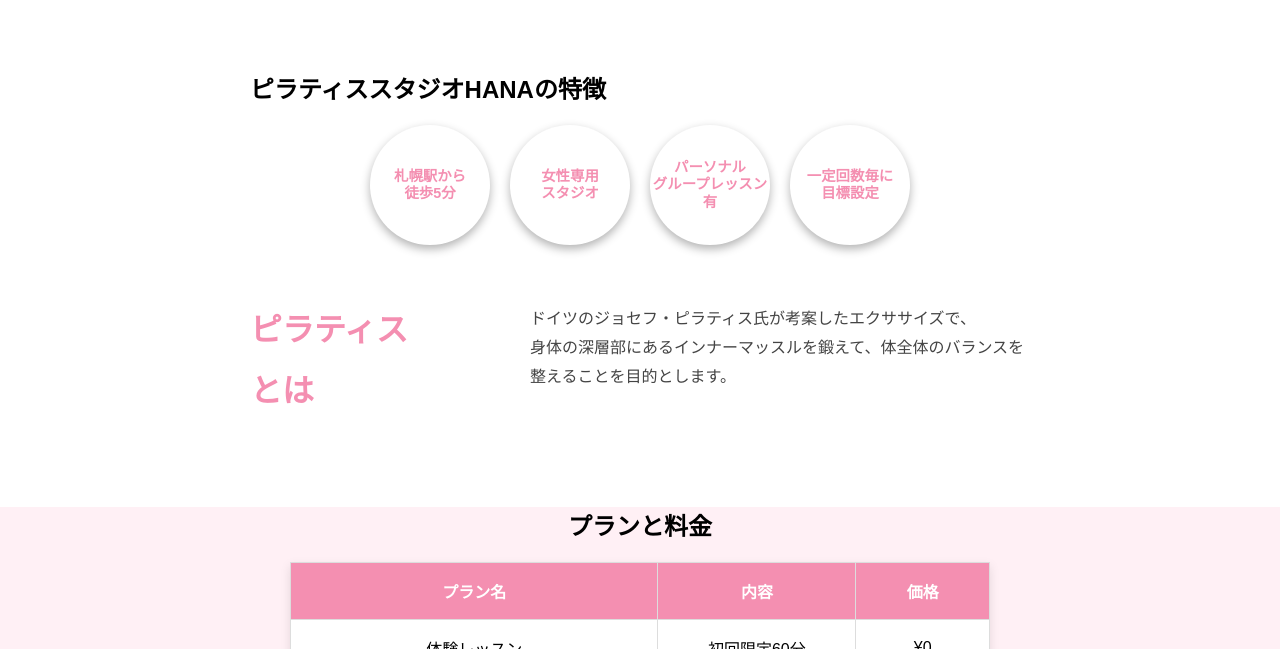
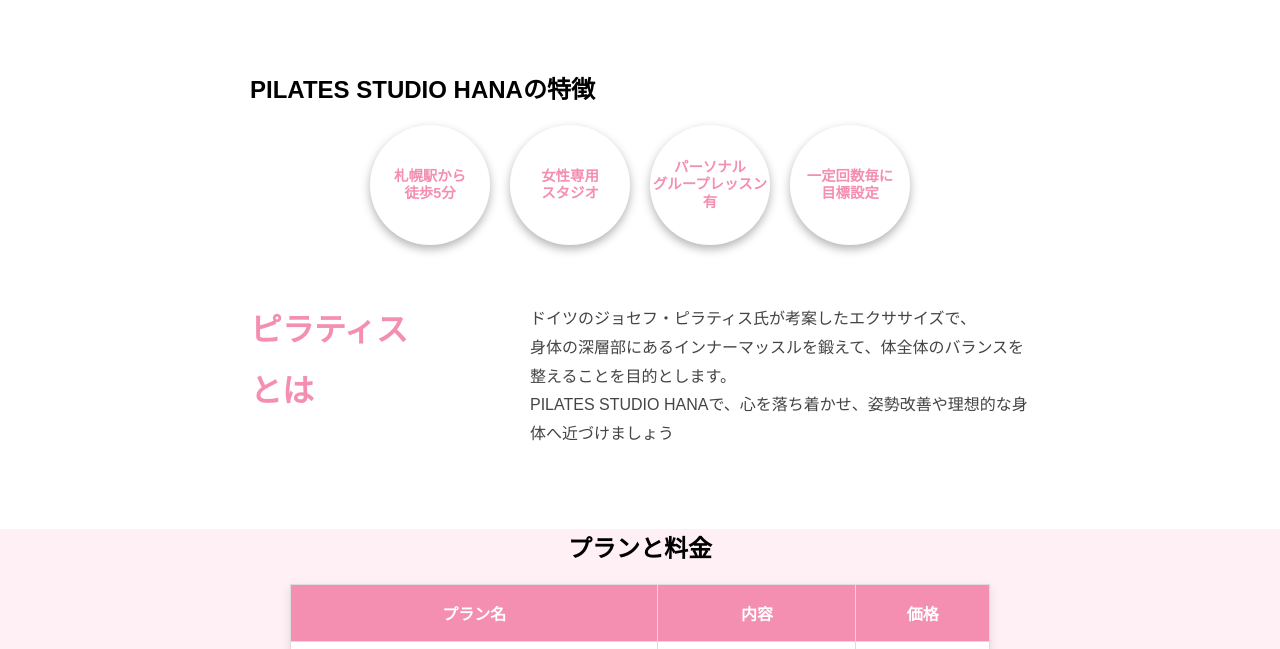
Before and after one commit to kofuu-0882/kofuu-0882.github.io, a plain HTML site: page index.html in a window 1280 px wide. Shown: the part 828-1477 px from the top of the page. Drawn offline with Linux system fonts and the light colour scheme.

Commit message:
Update index.html

```diff
--- a/index.html
+++ b/index.html
@@ -31,7 +31,7 @@
 
     </section>
   <section class="content">
-    <h2>ピラティススタジオHANAの特徴</h2>
+    <h2>PILATES STUDIO HANAの特徴</h2>
 
     <div class="circle-labels">
      <div class="circle-label">札幌駅から<br>徒歩5分</div>
@@ -47,6 +47,7 @@
   <div class="about-right">
     <p>ドイツのジョセフ・ピラティス氏が考案したエクササイズで、</p>
     <p>身体の深層部にあるインナーマッスルを鍛えて、体全体のバランスを整えることを目的とします。</p>
+    <p>PILATES STUDIO HANAで、心を落ち着かせ、姿勢改善や理想的な身体へ近づけましょう</p>
   </div>
 </div>
 
```
